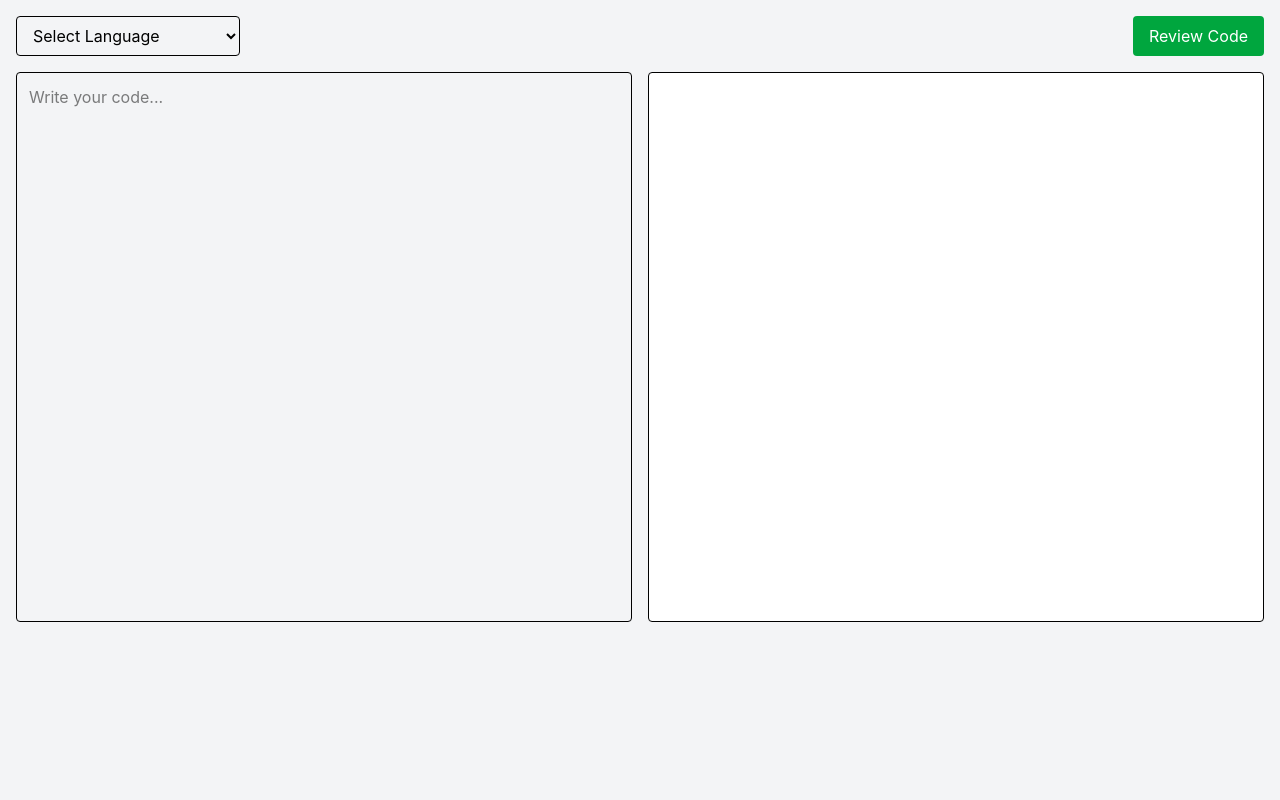
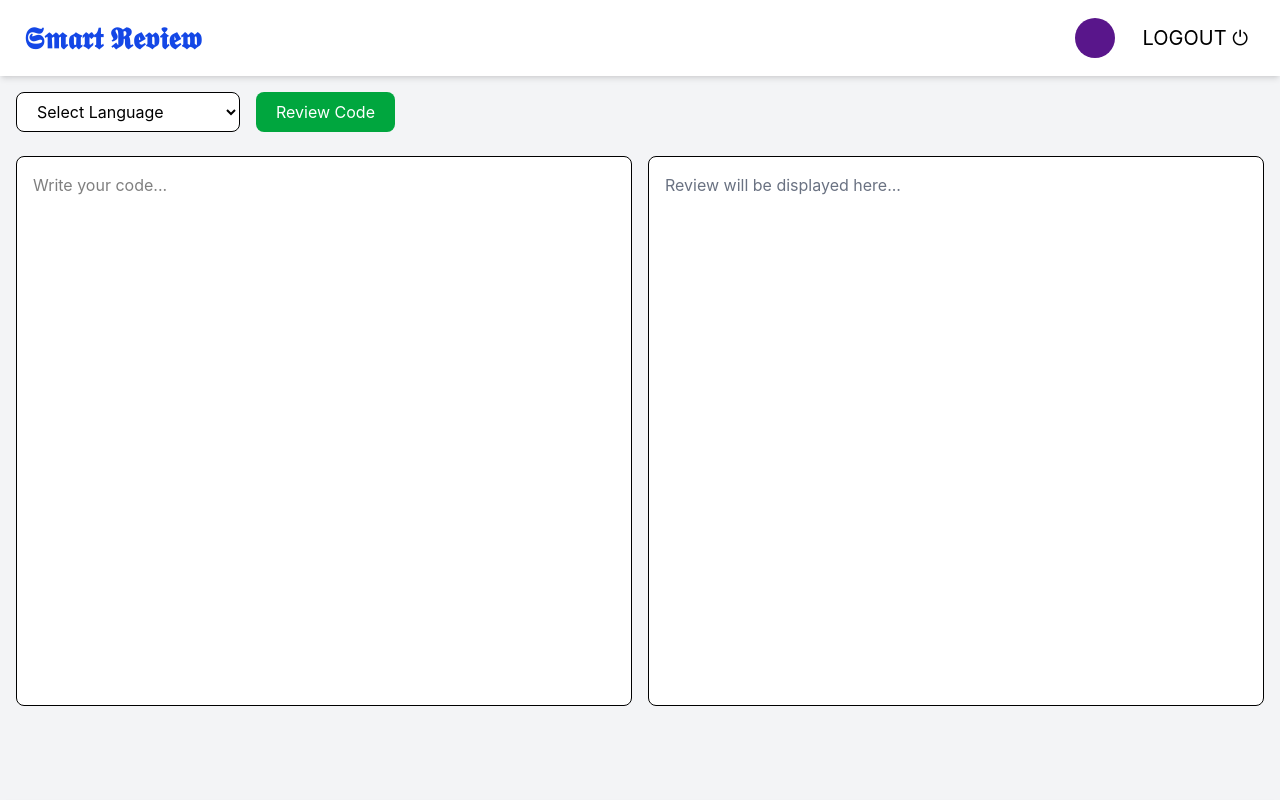
Before and after one commit to Muni923/Smart-Review, a React app in the folder frontend/: page /home in a window 1280 px wide. Shown: the top 800 px of the page. Built offline with nearby package versions, Linux system fonts and the light colour scheme; the HTML template or start-up script is replaced by a standard one.

Commit message:
Added Logout Component

```diff
--- a/frontend/src/App.jsx
+++ b/frontend/src/App.jsx
@@ -2,14 +2,19 @@ import { BrowserRouter, Routes, Route } from "react-router-dom";
 import Signup from "./pages/Signup";
 import Login from "./pages/Login";
 import Home from "./Pages/Home"
+import Logout from "./Components/Logout";
 
 function App() {
-  return (<><Home></Home>
+  return (<>
     <BrowserRouter>
+    <Home></Home>
+
       <Routes>
+
         <Route path="/signup" element={<Signup />} />
         <Route path="/login" element={<Login />} />
         <Route path="/home" element={<Home />} />
+
       </Routes>
     </BrowserRouter>
     </>
--- /dev/null
+++ b/frontend/src/Components/Logout.jsx
@@ -0,0 +1,48 @@
+import React from 'react'
+import axios from "axios";
+import { useNavigate } from 'react-router-dom';
+
+function Logout() {
+    const navigate = useNavigate();
+
+    const handleLogout = async () => {
+        try {
+            const res = await axios.post(
+                "http://localhost:3333/logout",
+                {},
+                {
+                    withCredentials: true,
+                }
+            );
+
+            if (res.data.success) {
+                navigate("/login");
+            }
+        } catch (err) {
+            alert(err.response?.data?.message || "Logout Failed");
+        }
+    };
+    return (
+        <>
+            <nav className="bg-white shadow-md">
+                <div className="max-w-7xl mx-auto px-4 sm:px-6 py-4 flex items-center justify-between">
+                    <h1 className="text-2xl sm:text-3xl font-bold text-blue-700">
+                        𝕾𝖒𝖆𝖗𝖙 𝕽𝖊𝖛𝖎𝖊𝖜
+                    </h1>
+
+                    <div className="flex items-center gap-3 sm:gap-5">
+                        <div className="w-10 h-10 rounded-full bg-purple-900 text-white flex items-center justify-center font-bold text-lg">
+                            { }
+                        </div>
+
+                        <button
+                            className="text-xl p-2 rounded-lg hover:bg-gray-200 transition"
+                        > LOGOUT ⏻
+                        </button>
+                    </div>
+                </div>
+            </nav></>
+    )
+}
+
+export default Logout
--- a/frontend/src/Pages/Home.jsx
+++ b/frontend/src/Pages/Home.jsx
@@ -1,7 +1,9 @@
 import React, { useState } from "react";
 import axios from "axios";
-import { ThreeDots } from 'react-loader-spinner';
-import Markdown from 'react-markdown'
+import { ThreeDots } from "react-loader-spinner";
+import Markdown from "react-markdown";
+import Logout from "../Components/Logout";
+
 function Home() {
   const [language, setLanguage] = useState("");
   const [code, setCode] = useState("");
@@ -16,7 +18,6 @@ function Home() {
         { language, code },
         { withCredentials: true }
       );
-      Setloading(false);
 
       SetAIresponse(res.data.review);
     } catch (err) {
@@ -24,20 +25,21 @@ function Home() {
       setCode("");
       SetAIresponse("");
       setLanguage("");
-    }
-    finally {
+    } finally {
       Setloading(false);
     }
   };
+  return (
+    <div className="min-h-screen bg-gray-100">
+      <Logout></Logout>
 
-  return (
-    <div className="min-h-screen bg-gray-100 p-4">
-      <div className="flex flex-col sm:flex-row justify-between gap-3 mb-4">
+      <div className="max-w-7xl mx-auto p-4">
+        <div className="flex flex-col sm:flex-row gap-4 items-stretch sm:items-center mb-6">
           <select
             value={language}
             onChange={(e) => setLanguage(e.target.value)}
             disabled={loading}
-          className="border rounded px-3 py-2 w-full sm:w-56"
+            className="border rounded-lg px-4 py-2 w-full sm:w-56 bg-white"
           >
             <option value="">Select Language</option>
             <option value="javascript">JavaScript</option>
@@ -46,22 +48,19 @@ function Home() {
             <option value="cpp">C++</option>
             <option value="java">Java</option>
           </select>
-        {loading &&
-          <div className="h-full flex justify-center items-center">
-            <ThreeDots
-              height="40"
-              width="70"
-
-            />
-          </div>
-        }
           <button
             onClick={reviewCode}
-          className="bg-green-600 text-white px-4 py-2 rounded w-full sm:w-auto"
             disabled={loading}
+            className="bg-green-600 text-white px-5 py-2 rounded-lg hover:bg-green-700 transition w-full sm:w-auto"
           >
             {loading ? "Reviewing..." : "Review Code"}
           </button>
+
+          {loading && (
+            <div className="flex justify-center sm:justify-start">
+              <ThreeDots height="40" width="60" />
+            </div>
+          )}
         </div>
 
         <div className="flex flex-col lg:flex-row gap-4">
@@ -69,11 +68,15 @@ function Home() {
             value={code}
             onChange={(e) => setCode(e.target.value)}
             placeholder="Write your code..."
-          className="w-full lg:w-1/2 h-[400px] lg:h-[550px] border rounded p-3 resize-none"
+            className="w-full lg:w-1/2 h-[400px] lg:h-[550px] border rounded-lg p-4 resize-none bg-white"
           />
 
-        <div className="w-full lg:w-1/2 h-[400px] lg:h-[550px] border rounded p-3 overflow-auto whitespace-pre-wrap bg-white">
+          <div className="w-full lg:w-1/2 h-[400px] lg:h-[550px] border rounded-lg p-4 overflow-auto whitespace-pre-wrap bg-white">
+            {!AIresponse && (
+              <p className="text-gray-500">Review will be displayed here...</p>
+            )}
             <Markdown>{AIresponse}</Markdown>
+          </div>
         </div>
       </div>
     </div>
--- a/frontend/src/Pages/Login.jsx
+++ b/frontend/src/Pages/Login.jsx
@@ -20,12 +20,12 @@ function Login() {
                 }
             );
 
-            console.log(res.data);
+            // console.log(res.data);
             if (res.data.success) {
                 navigate("/home");
             }
             else {
-                alert(res.data.message);
+                alert(res.data.message)
             }
 
 
```
Also changed, not shown: 1 other file (tests, documents, lock files or other folders). Lines whose indentation alone changed are shown as unchanged.
